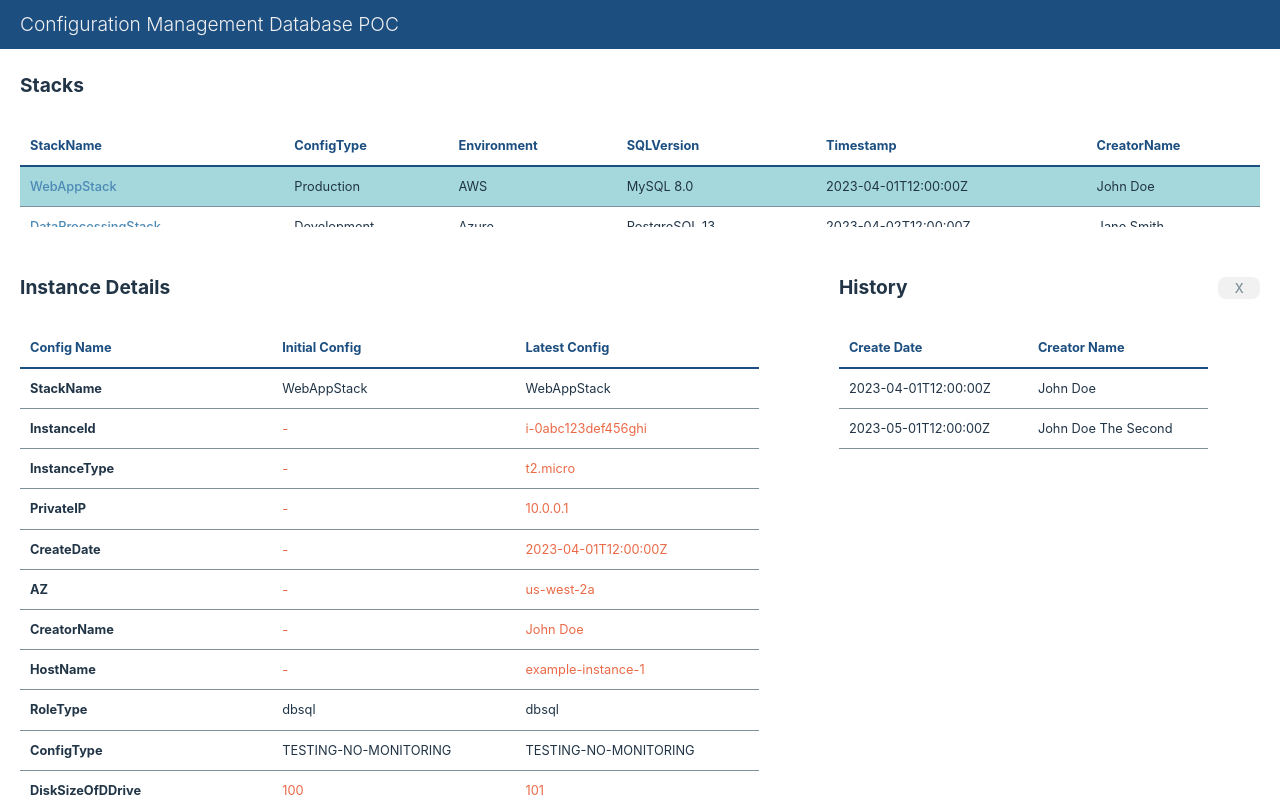
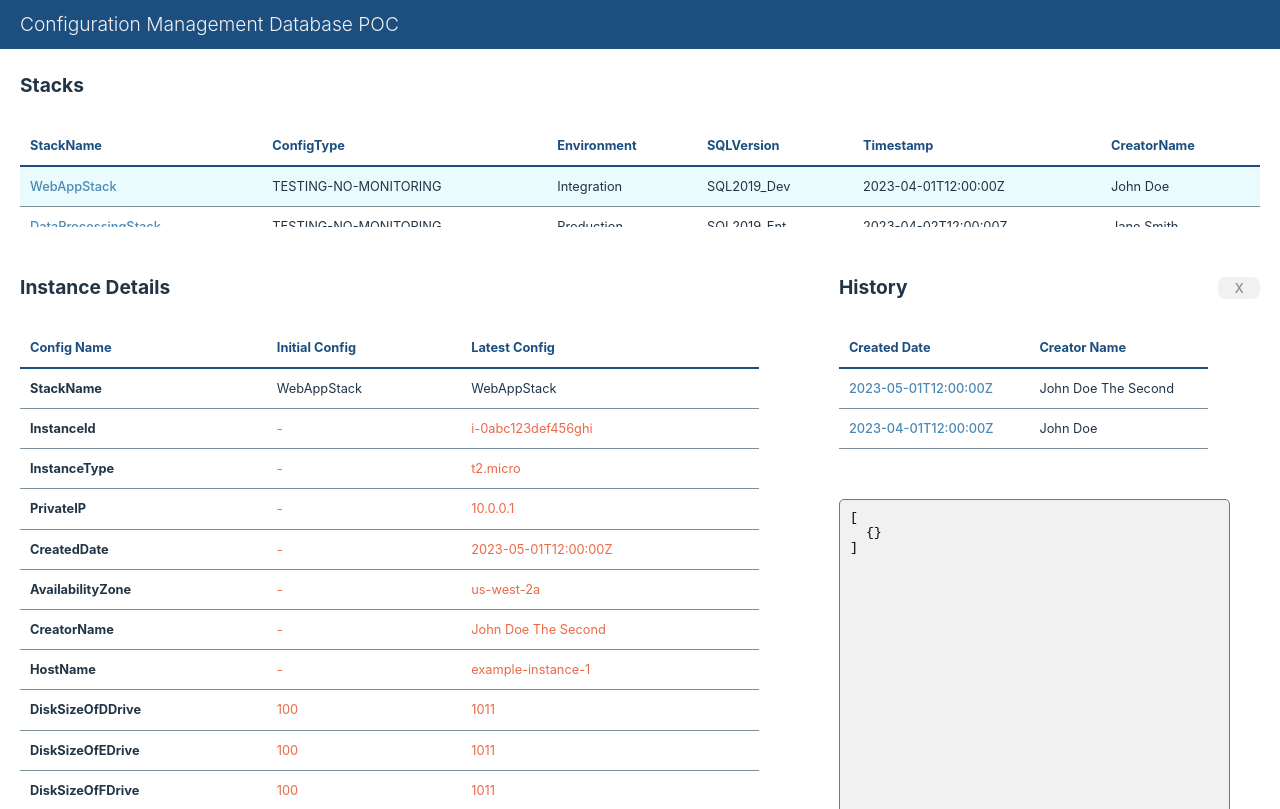
Before and after one commit to carolemonteloyola/cmdb-poc, a React (Vite) app: page / in a window 1280 px wide. Both pictures are taken after a click on the link "WebAppStack". Built offline with nearby package versions, Linux system fonts and the light colour scheme.

Commit message:
feat: display instance object when history is clicked

```diff
--- a/src/App.css
+++ b/src/App.css
@@ -62,6 +62,17 @@ button.close {
   background-color: #f1f1f1;
   color: #7e909a;
 }
+
+textarea {
+  width: 100%;
+  height: 300px;
+  padding: 10px;
+  margin: 50px 0;
+  border-radius: 5px;
+  background-color: #f1f1f1;
+  color: black;
+}
+
 .sticky {
   overflow: hidden;
   background: #1c4e80;
@@ -155,7 +166,7 @@ button.close {
   width: 40%;
 }
 .selected {
-  background-color: #a5d8dd; /* Or any color you prefer */
+  background-color: #e9fbfc; /* Or any color you prefer */
 }
 .highlight {
   color: #ea6a47; /* Or any color you prefer */
--- a/src/App.jsx
+++ b/src/App.jsx
@@ -11,7 +11,8 @@ function App() {
   const [selectedStackRow, setSelectedStackRow] = useState(null);
   const [initConfigInfo, setInitConfigInfo] = useState([{}]);
   const [instanceInfo, setInstanceInfo] = useState([{}]);
-  const [history, setHistory] = useState([{}]);
+  const [selectedHistoryRow, setSelectedHistoryRow] = useState(null);
+  const [historyData, setHistoryData] = useState([{}]);
 
   // handle Stack click
   const handleStackClick = (StackName) => {
@@ -19,7 +20,6 @@ function App() {
     setSelectedStackRow(StackName);
     setInitConfigInfo(queryInitConfigBasedOnStack(StackName));
     setInstanceInfo(queryInstanceBasedOnStack(StackName));
-    setHistory(queryHistoryBasedOnStack(StackName));
   };
 
   // close instance
@@ -36,14 +36,24 @@ function App() {
   };
 
   // get Instance info based on StackName
-  // TODO: get latest
   const queryInstanceBasedOnStack = (StackName) => {
-    return InstancesData.filter((instance) => instance.StackName === StackName);
+    return InstancesData.filter(
+      (instance) => instance.StackName === StackName
+    ).sort((a, b) => new Date(b.CreatedDate) - new Date(a.CreatedDate));
   };
 
-  // get history based on Instance ID
-  const queryHistoryBasedOnStack = (StackName) => {
-    return InstancesData.filter((history) => history.StackName === StackName);
+  const handleHistoryClick = (CreatedDate, CreatorName) => {
+    setSelectedHistoryRow(CreatedDate);
+    setHistoryData(queryHistoryDetails(CreatedDate, CreatorName));
+    console.log("historyData", historyData);
+  };
+
+  const queryHistoryDetails = (CreatedDate, CreatorName) => {
+    return instanceInfo.find(
+      (instance) =>
+        instance.CreatedDate === CreatedDate &&
+        instance.CreatorName === CreatorName
+    );
   };
 
   return (
@@ -62,7 +72,9 @@ function App() {
             closeInstance={closeInstance}
             instanceInfo={instanceInfo}
             initConfigInfo={initConfigInfo}
-            history={history}
+            handleHistoryClick={handleHistoryClick}
+            selectedHistoryRow={selectedHistoryRow}
+            historyData={historyData}
           />
         )}
       </div>
--- a/src/components/Instances.jsx
+++ b/src/components/Instances.jsx
@@ -4,11 +4,12 @@ const Instances = ({
   closeInstance,
   instanceInfo,
   initConfigInfo,
-  history,
+  handleHistoryClick,
+  selectedHistoryRow,
+  historyData,
 }) => {
   // Extract headers from the instancesData file
   const headerData = Object.keys(instanceInfo[0]);
-  console.log("history", history);
   const compareConfigValues = (a, b) => {
     return a != b ? <td className="highlight">{a}</td> : <td>{a}</td>;
   };
@@ -33,7 +34,6 @@ const Instances = ({
       );
     });
   };
-
   return (
     <div className="panel panel-flex panel-flex-row panel-instances">
       <div className="panel-instance-section panel-instances">
@@ -63,19 +63,40 @@ const Instances = ({
           <table>
             <thead>
               <tr>
-                <th>Create Date</th>
+                <th>Created Date</th>
                 <th>Creator Name</th>
               </tr>
             </thead>
             <tbody>
-              {history.map((history, index) => (
-                <tr key={index}>
-                  <td>{history.CreateDate}</td>
+              {instanceInfo.map((history) => (
+                <tr
+                  key={history.CreatedDate}
+                  className={
+                    selectedHistoryRow === history.CreatedDate ? "selected" : ""
+                  }
+                >
+                  <td>
+                    <a
+                      href="#"
+                      onClick={() =>
+                        handleHistoryClick(
+                          history.CreatedDate,
+                          history.CreatorName
+                        )
+                      }
+                    >
+                      {history.CreatedDate}
+                    </a>
+                  </td>
                   <td>{history.CreatorName}</td>
                 </tr>
               ))}
             </tbody>
           </table>
+
+          <div>
+            <textarea readOnly value={JSON.stringify(historyData, null, 2)} />{" "}
+          </div>
         </div>
       </div>
       <div className="panel-header panel-flex-col">
@@ -91,6 +112,8 @@ Instances.propTypes = {
   closeInstance: PropTypes.func.isRequired,
   instanceInfo: PropTypes.array.isRequired,
   initConfigInfo: PropTypes.array.isRequired,
-  history: PropTypes.array,
+  handleHistoryClick: PropTypes.func.isRequired,
+  selectedHistoryRow: PropTypes.string,
+  historyData: PropTypes.object.isRequired,
 };
 export default Instances;
--- a/src/data/instances.json
+++ b/src/data/instances.json
@@ -4,83 +4,63 @@
     "InstanceId": "i-0abc123def456ghi",
     "InstanceType": "t2.micro",
     "PrivateIP": "10.0.0.1",
-    "CreateDate": "2023-04-01T12:00:00Z",
-    "AZ": "us-west-2a",
+    "CreatedDate": "2023-04-01T12:00:00Z",
+    "AvailabilityZone": "us-west-2a",
     "CreatorName": "John Doe",
     "HostName": "example-instance-1",
-    "RoleType": "dbsql",
-    "ConfigType": "TESTING-NO-MONITORING",
     "DiskSizeOfDDrive": 101,
     "DiskSizeOfEDrive": 101,
     "DiskSizeOfFDrive": 101,
     "DiskSizeOfGDrive": 101,
     "DiskSizeOfMDrive": 101,
-    "Environment": "INTEGRATION",
-    "NameOfCRecordForServer": "TestSQL-1MS001",
-    "NameOfCRecordsAdditional": "none",
-    "SQLVersion": "SQL2019_Dev"
+    "Deleted": false
   },
   {
     "StackName": "DataProcessingStack",
     "InstanceId": "i-1def234ghi567jkl",
     "InstanceType": "t2.small",
     "PrivateIP": "10.0.0.2",
-    "CreateDate": "2023-04-02T12:00:00Z",
-    "AZ": "us-west-2b",
+    "CreatedDate": "2023-04-02T12:00:00Z",
+    "AvailabilityZone": "us-west-2b",
     "CreatorName": "Jane Smith",
     "HostName": "example-instance-2",
-    "RoleType": "dbsql",
-    "ConfigType": "TESTING-NO-MONITORING",
     "DiskSizeOfDDrive": 201,
     "DiskSizeOfEDrive": 201,
     "DiskSizeOfFDrive": 201,
     "DiskSizeOfGDrive": 201,
     "DiskSizeOfMDrive": 201,
-    "Environment": "INTEGRATION",
-    "NameOfCRecordForServer": "TestSQL-1MS001",
-    "NameOfCRecordsAdditional": "none",
-    "SQLVersion": "SQL2019_Dev"
+    "Deleted": false
   },
   {
     "StackName": "BackendServicesStack",
     "InstanceId": "i-2ghi345jkl678mno",
     "InstanceType": "t2.medium",
     "PrivateIP": "10.0.0.3",
-    "CreateDate": "2023-04-03T12:00:00Z",
-    "AZ": "us-west-2c",
+    "CreatedDate": "2023-04-03T12:00:00Z",
+    "AvailabilityZone": "us-west-2c",
     "CreatorName": "Alice Johnson",
     "HostName": "example-instance-3",
-    "RoleType": "dbsql",
-    "ConfigType": "TESTING-NO-MONITORING",
     "DiskSizeOfDDrive": 301,
     "DiskSizeOfEDrive": 301,
     "DiskSizeOfFDrive": 301,
     "DiskSizeOfGDrive": 301,
     "DiskSizeOfMDrive": 301,
-    "Environment": "INTEGRATION",
-    "NameOfCRecordForServer": "TestSQL-1MS001",
-    "NameOfCRecordsAdditional": "none",
-    "SQLVersion": "SQL2019_Dev"
+    "Deleted": false
   },
   {
     "StackName": "WebAppStack",
     "InstanceId": "i-0abc123def456ghi",
     "InstanceType": "t2.micro",
     "PrivateIP": "10.0.0.1",
-    "CreateDate": "2023-05-01T12:00:00Z",
-    "AZ": "us-west-2a",
+    "CreatedDate": "2023-05-01T12:00:00Z",
+    "AvailabilityZone": "us-west-2a",
     "CreatorName": "John Doe The Second",
     "HostName": "example-instance-1",
-    "RoleType": "dbsql",
-    "ConfigType": "TESTING-NO-MONITORING",
     "DiskSizeOfDDrive": 1011,
     "DiskSizeOfEDrive": 1011,
     "DiskSizeOfFDrive": 1011,
     "DiskSizeOfGDrive": 1011,
     "DiskSizeOfMDrive": 1011,
-    "Environment": "INTEGRATION",
-    "NameOfCRecordForServer": "TestSQL-1MS001",
-    "NameOfCRecordsAdditional": "none",
-    "SQLVersion": "SQL2019_Dev"
+    "Deleted": false
   }
 ]
--- a/src/data/stacks.json
+++ b/src/data/stacks.json
@@ -1,26 +1,31 @@
 [
   {
     "StackName": "WebAppStack",
-    "ConfigType": "Production",
-    "Environment": "AWS",
-    "SQLVersion": "MySQL 8.0",
+    "ConfigType": "TESTING-NO-MONITORING",
+    "Environment": "Integration",
+    "SQLVersion": "SQL2019_Dev",
     "Timestamp": "2023-04-01T12:00:00Z",
-    "CreatorName": "John Doe"
+    "CreatorName": "John Doe",
+    "NameOfCRecordForServer": "TestSQL-1MS001",
+    "NameOfCRecordsAdditional": "none",
+    "RoleType": "dbsql"
   },
   {
     "StackName": "DataProcessingStack",
-    "ConfigType": "Development",
-    "Environment": "Azure",
-    "SQLVersion": "PostgreSQL  13",
+    "ConfigType": "TESTING-NO-MONITORING",
+    "Environment": "Production",
+    "SQLVersion": "SQL2019_Ent",
     "Timestamp": "2023-04-02T12:00:00Z",
-    "CreatorName": "Jane Smith"
+    "CreatorName": "Jane Smith",
+    "RoleType": "dbsql"
   },
   {
     "StackName": "BackendServicesStack",
-    "ConfigType": "Staging",
-    "Environment": "Google Cloud",
-    "SQLVersion": "SQL Server  2019",
+    "ConfigType": "TESTING-NO-MONITORING",
+    "Environment": "Integration",
+    "SQLVersion": "SQL2019_Dev",
     "Timestamp": "2023-04-03T12:00:00Z",
-    "CreatorName": "Alice Johnson"
+    "CreatorName": "Alice Johnson",
+    "RoleType": "dbsql"
   }
 ]
```
